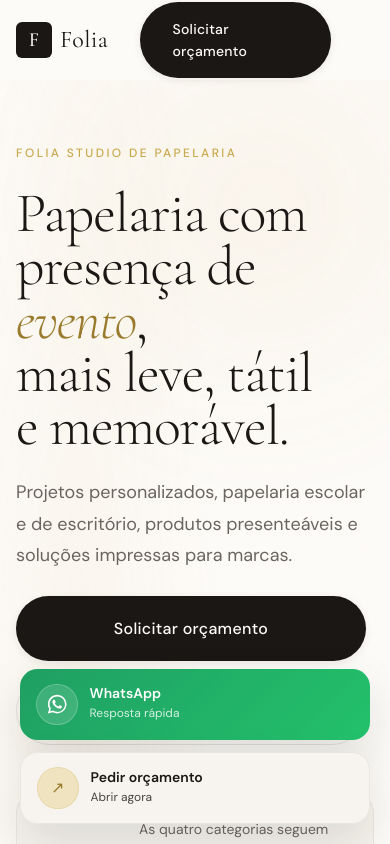
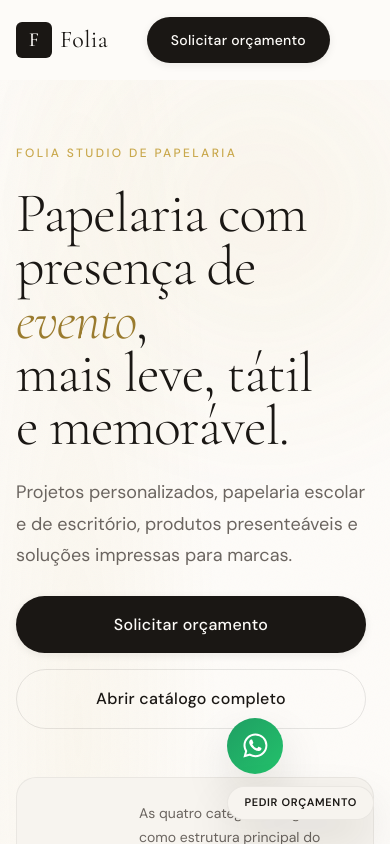
Before and after one commit to Wallaceoll/papelaria-premium, a React (Create React App) app: page / in a window 390 px wide. Shown: the top 844 px of the page. Built offline with nearby package versions, Linux system fonts and the light colour scheme.

Commit message:
ajuste de botoes e cores

```diff
--- a/src/components/Header.jsx
+++ b/src/components/Header.jsx
@@ -110,9 +110,7 @@ export default function Header() {
               {item.label}
             </Link>
           ))}
-          <Link to="/contato" className="btn btn-gold btn-lg header__mobile-cta">
-            Solicitar orçamento
-          </Link>
+          {/* Orçamento removido para mobile */}
         </nav>
       </div>
     </header>
--- a/src/styles/global.css
+++ b/src/styles/global.css
@@ -107,8 +107,8 @@
     --bg:          #111009;
     --surface:     #1A1714;
     --surface-alt: #221F1B;
-    --border:      rgba(253,251,248,0.1);
-    --border-soft: rgba(253,251,248,0.06);
+    --border:      rgba(253,251,248,0.18);
+    --border-soft: rgba(253,251,248,0.12);
 
     --text-primary:   #FDFBF8;
     --text-secondary: #E8E3DC;
@@ -515,20 +515,43 @@ ul, ol { list-style: none; }
   .cursor-dot, .cursor-ring { display: none; }
 
   .floating-ctas {
-    left: var(--space-5);
     right: var(--space-5);
     bottom: var(--space-5);
-    align-items: stretch;
+    left: auto;
+    align-items: flex-end;
   }
   .floating-ctas__actions {
-    display: grid;
-    grid-template-columns: 1fr 1fr;
+    display: flex;
+    flex-direction: column;
+    gap: var(--space-3);
   }
-  .floating-cta { min-width: 0; width: 100%; }
+  .floating-cta { min-width: 0; width: auto; }
+
+  .floating-cta--whatsapp {
+    width: 3.5rem;
+    height: 3.5rem;
+    padding: 0;
+    justify-content: center;
+    border-radius: 50%;
+  }
+  .floating-cta--whatsapp .floating-cta__text { display: none; }
+  .floating-cta--whatsapp .floating-cta__icon { width: 100%; height: 100%; border: none; background: transparent; }
+  .floating-cta--whatsapp .floating-cta__icon svg { width: 1.8rem; height: 1.8rem; }
+
+  .floating-cta--secondary {
+    padding: 0.6rem 1rem;
+    border-radius: var(--radius-full);
+  }
+  .floating-cta--secondary .floating-cta__icon { display: none; }
+  .floating-cta--secondary .floating-cta__text small { display: none; }
+  .floating-cta--secondary .floating-cta__text strong { font-size: 11px; letter-spacing: 0.06em; text-transform: uppercase; }
+
+  .btn { padding: var(--space-3) var(--space-6); }
+  .btn-lg { padding: var(--space-4) var(--space-8); }
 }
 
 @media (max-width: 560px) {
-  .floating-ctas__actions { grid-template-columns: 1fr; }
+  .floating-ctas { bottom: var(--space-6); right: var(--space-4); }
 }
 @media (max-width: 480px) {
   .container, .container-wide { padding: 0 var(--space-4); }
```
